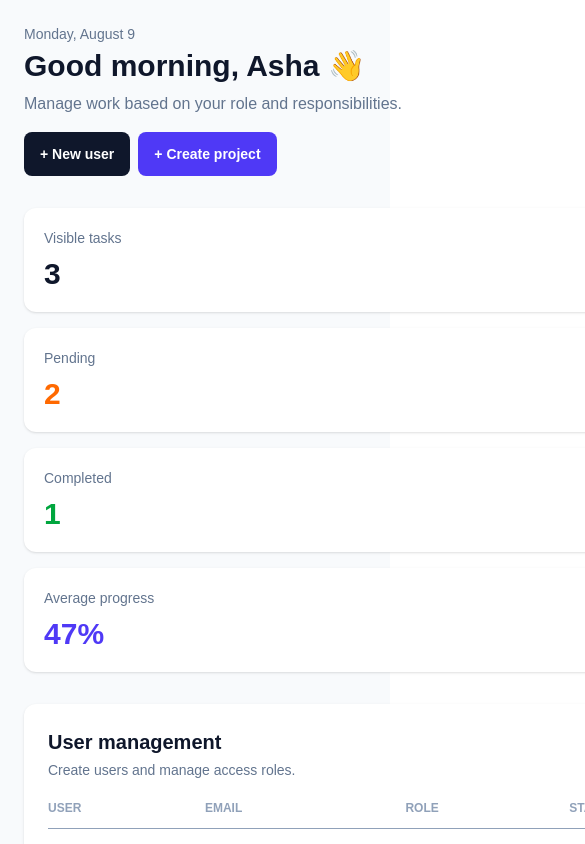
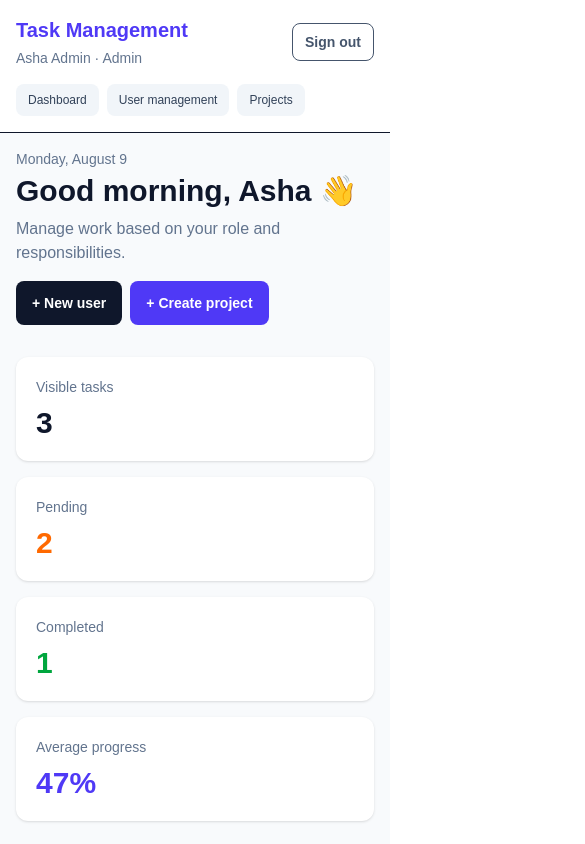
Before and after one commit to santoshpatil2019/Task_Managment, a Next.js app: page / in a window 390 px wide. Both pictures are taken after a click on the button "Sign in". Shown: the top 844 px of the page, 585 px wide, since content can reach past the window. Built offline with nearby package versions, Linux system fonts and the light colour scheme.

Commit message:
Improve responsive dashboard layouts

```diff
--- a/src/app/page.tsx
+++ b/src/app/page.tsx
@@ -415,7 +415,7 @@ export default function Home() {
                 {getProjectName(task.projectId)} · Due {task.due} · Assigned to {getUserName(task.assigneeId)}
               </p>
             </div>
-            <div className="min-w-32 text-right">
+            <div className="w-full lg:min-w-32 lg:text-right">
               <p className="text-sm font-semibold text-indigo-600">{task.progress}%</p>
               <div className="mt-2 h-2 rounded-full bg-slate-100">
                 <div
@@ -438,7 +438,7 @@ export default function Home() {
                 <span className="text-xs text-slate-500">{taskNotes.length} notes</span>
               </div>
               {noteTaskId === task.id && (
-                <div className="mt-3 flex gap-2">
+                <div className="mt-3 flex flex-col gap-2 sm:flex-row">
                   <input
                     value={noteText}
                     onChange={(event) => setNoteText(event.target.value)}
@@ -554,7 +554,7 @@ export default function Home() {
 
   return (
     <main className="min-h-screen bg-slate-50 text-slate-900">
-      <div className="flex min-h-screen">
+        <div className="flex min-h-screen flex-col md:flex-row">
         <aside className="hidden w-72 border-r bg-white p-6 md:block">
           <h1 className="text-2xl font-bold text-indigo-600">Task Management</h1>
           <div className="mt-8 rounded-xl bg-indigo-50 p-4">
@@ -578,7 +578,29 @@ export default function Home() {
           </button>
         </aside>
 
-        <section className="flex-1 p-6 md:p-10">
+        <div className="border-b bg-white p-4 md:hidden">
+          <div className="flex items-center justify-between gap-3">
+            <div>
+              <h1 className="text-xl font-bold text-indigo-600">Task Management</h1>
+              <p className="mt-1 text-sm text-slate-500">{currentUser.name} · {currentUser.role}</p>
+            </div>
+            <button
+              onClick={() => setCurrentUserId(null)}
+              className="rounded-lg border px-3 py-2 text-sm font-semibold text-slate-600"
+            >
+              Sign out
+            </button>
+          </div>
+          <nav className="mt-4 flex flex-wrap gap-2">
+            {["Dashboard", currentUser.role === "Admin" ? "User management" : currentUser.role === "Manager" ? "Team tasks" : "My daily updates", "Projects"].map((item) => (
+              <button key={item} className="rounded-lg bg-slate-100 px-3 py-2 text-xs font-medium text-slate-700">
+                {item}
+              </button>
+            ))}
+          </nav>
+        </div>
+
+        <section className="min-w-0 flex-1 p-4 sm:p-6 md:p-10">
           <div className="mx-auto max-w-7xl">
             <div className="flex flex-col justify-between gap-4 md:flex-row md:items-center">
               <div>
@@ -586,7 +608,7 @@ export default function Home() {
                 <h2 className="mt-1 text-3xl font-bold">Good morning, {currentUser.name.split(" ")[0]} 👋</h2>
                 <p className="mt-2 text-slate-500">Manage work based on your role and responsibilities.</p>
               </div>
-              <div className="flex gap-2">
+              <div className="flex flex-wrap gap-2">
                 {currentUser.role === "Admin" && (
                   <>
                     <button onClick={() => setModal("user")} className="rounded-lg bg-slate-900 px-4 py-3 text-sm font-semibold text-white">+ New user</button>
@@ -603,7 +625,7 @@ export default function Home() {
               <button onClick={() => setNotice("")} className="mt-6 w-full rounded-lg bg-emerald-50 px-4 py-3 text-left text-sm text-emerald-800">{notice} <span className="float-right">×</span></button>
             )}
 
-            <div className="mt-8 grid gap-4 md:grid-cols-4">
+            <div className="mt-8 grid gap-4 sm:grid-cols-2 lg:grid-cols-4">
               <div className="rounded-xl bg-white p-5 shadow-sm"><p className="text-sm text-slate-500">Visible tasks</p><p className="mt-2 text-3xl font-bold">{visibleTasks.length}</p></div>
               <div className="rounded-xl bg-white p-5 shadow-sm"><p className="text-sm text-slate-500">Pending</p><p className="mt-2 text-3xl font-bold text-orange-500">{pendingCount}</p></div>
               <div className="rounded-xl bg-white p-5 shadow-sm"><p className="text-sm text-slate-500">Completed</p><p className="mt-2 text-3xl font-bold text-green-600">{completedCount}</p></div>
@@ -613,13 +635,14 @@ export default function Home() {
             {currentUser.role === "Admin" && (
               <div className="mt-8 rounded-xl bg-white p-6 shadow-sm">
                 <div className="flex items-center justify-between"><div><h3 className="text-xl font-bold">User management</h3><p className="mt-1 text-sm text-slate-500">Create users and manage access roles.</p></div><button onClick={() => setModal("user")} className="rounded-lg bg-slate-100 px-4 py-2 text-sm font-semibold text-indigo-600">+ Add user</button></div>
-                <div className="mt-5 overflow-x-auto"><table className="w-full min-w-[700px] text-left text-sm"><thead className="border-b text-xs uppercase text-slate-400"><tr><th className="pb-3">User</th><th className="pb-3">Email</th><th className="pb-3">Role</th><th className="pb-3">Status</th><th className="pb-3">Action</th></tr></thead><tbody>{users.map((user) => <tr key={user.id} className="border-b last:border-0"><td className="py-4 font-semibold">{user.name}</td><td className="py-4 text-slate-500">{user.email}</td><td className="py-4"><select value={user.role} onChange={(event) => updateUserRole(user.id, event.target.value as Role)} className="rounded-lg border px-3 py-2"><option>Admin</option><option>Manager</option><option>Employee</option></select></td><td className="py-4"><span className={`rounded-full px-2 py-1 text-xs ${user.active ? "bg-green-50 text-green-700" : "bg-red-50 text-red-700"}`}>{user.active ? "Active" : "Inactive"}</span></td><td className="py-4"><button onClick={() => toggleUser(user.id)} className="text-sm font-semibold text-indigo-600">{user.active ? "Deactivate" : "Activate"}</button></td></tr>)}</tbody></table></div>
+                <div className="mt-5 hidden overflow-x-auto md:block"><table className="w-full text-left text-sm"><thead className="border-b text-xs uppercase text-slate-400"><tr><th className="pb-3">User</th><th className="pb-3">Email</th><th className="pb-3">Role</th><th className="pb-3">Status</th><th className="pb-3">Action</th></tr></thead><tbody>{users.map((user) => <tr key={user.id} className="border-b last:border-0"><td className="py-4 font-semibold">{user.name}</td><td className="py-4 text-slate-500">{user.email}</td><td className="py-4"><select value={user.role} onChange={(event) => updateUserRole(user.id, event.target.value as Role)} className="rounded-lg border px-3 py-2"><option>Admin</option><option>Manager</option><option>Employee</option></select></td><td className="py-4"><span className={`rounded-full px-2 py-1 text-xs ${user.active ? "bg-green-50 text-green-700" : "bg-red-50 text-red-700"}`}>{user.active ? "Active" : "Inactive"}</span></td><td className="py-4"><button onClick={() => toggleUser(user.id)} className="text-sm font-semibold text-indigo-600">{user.active ? "Deactivate" : "Activate"}</button></td></tr>)}</tbody></table></div>
+                <div className="mt-5 space-y-3 md:hidden">{users.map((user) => <div key={user.id} className="rounded-xl border border-slate-200 p-4"><div className="flex items-start justify-between gap-3"><div><p className="font-semibold">{user.name}</p><p className="mt-1 break-all text-sm text-slate-500">{user.email}</p></div><span className={`rounded-full px-2 py-1 text-xs ${user.active ? "bg-green-50 text-green-700" : "bg-red-50 text-red-700"}`}>{user.active ? "Active" : "Inactive"}</span></div><div className="mt-4 grid grid-cols-2 gap-3"><label className="text-xs font-medium text-slate-500">Role<select value={user.role} onChange={(event) => updateUserRole(user.id, event.target.value as Role)} className="mt-1 w-full rounded-lg border px-3 py-2 text-sm text-slate-700"><option>Admin</option><option>Manager</option><option>Employee</option></select></label><button onClick={() => toggleUser(user.id)} className="self-end rounded-lg bg-slate-100 px-3 py-2 text-sm font-semibold text-indigo-600">{user.active ? "Deactivate" : "Activate"}</button></div></div>)}</div>
               </div>
             )}
 
             <div className="mt-8 rounded-xl bg-white p-6 shadow-sm">
               <div className="flex items-center justify-between"><div><h3 className="text-xl font-bold">Projects</h3><p className="mt-1 text-sm text-slate-500">{currentUser.role === "Admin" ? "Admin controls project creation." : "Projects connected to your tasks."}</p></div>{currentUser.role === "Admin" && <button onClick={() => setModal("project")} className="rounded-lg bg-slate-100 px-4 py-2 text-sm font-semibold text-indigo-600">+ Add project</button>}</div>
-              <div className="mt-5 grid gap-4 md:grid-cols-3">{projects.map((project) => <div key={project.id} className="rounded-lg border border-slate-200 p-4"><p className="font-semibold">{project.name}</p><p className="mt-2 text-sm text-slate-500">{project.description}</p><p className="mt-3 text-xs text-indigo-600">{tasks.filter((task) => task.projectId === project.id).length} tasks</p></div>)}</div>
+              <div className="mt-5 grid gap-4 sm:grid-cols-2 lg:grid-cols-3">{projects.map((project) => <div key={project.id} className="rounded-lg border border-slate-200 p-4"><p className="font-semibold break-words">{project.name}</p><p className="mt-2 text-sm text-slate-500">{project.description}</p><p className="mt-3 text-xs text-indigo-600">{tasks.filter((task) => task.projectId === project.id).length} tasks</p></div>)}</div>
             </div>
 
             <div className="mt-8 rounded-xl bg-slate-100 p-6">
```
